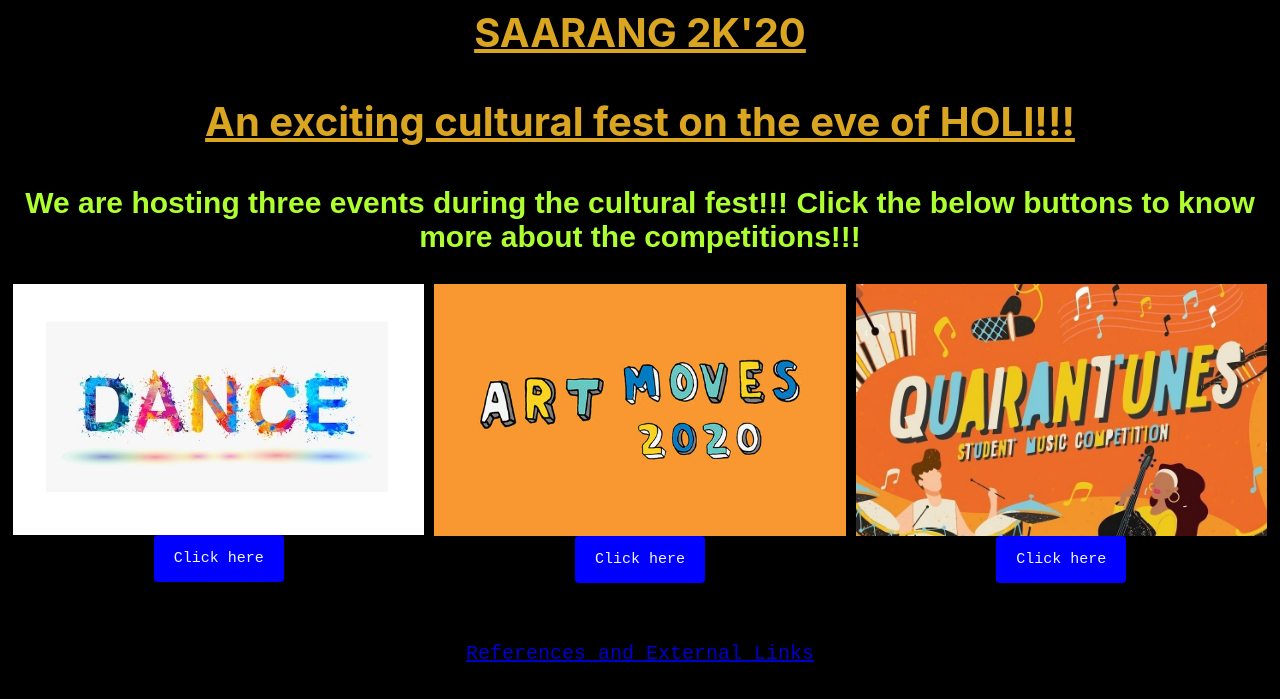
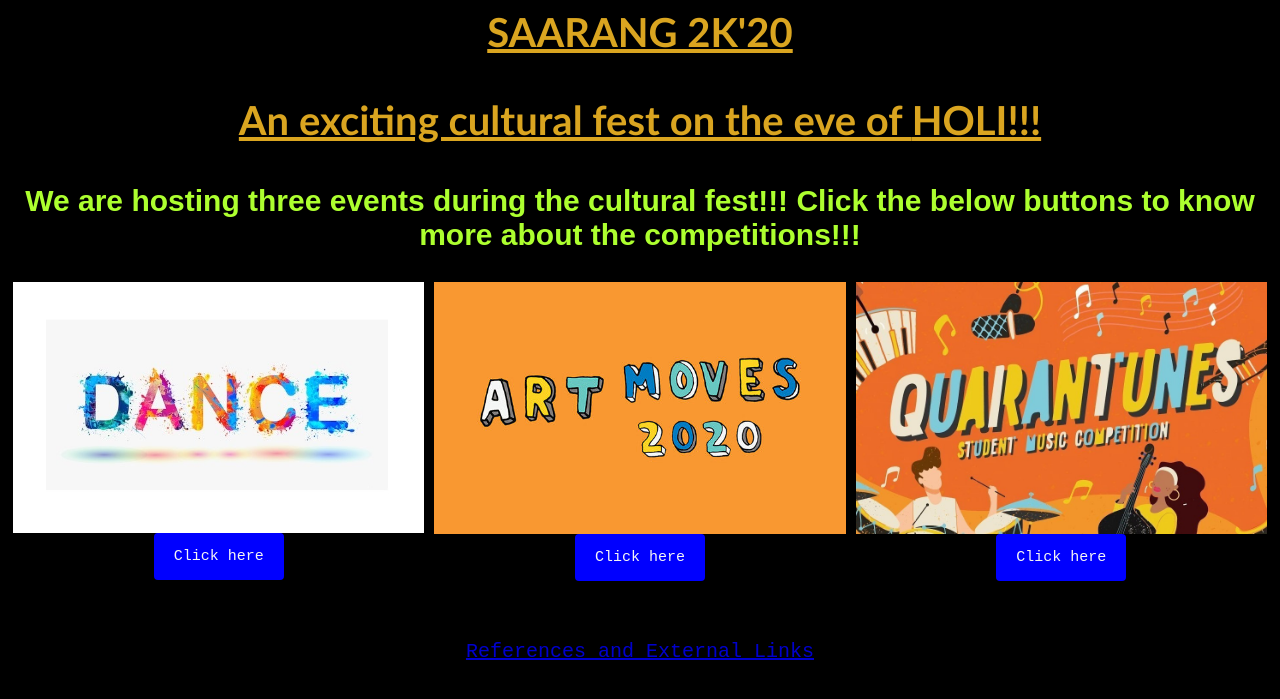
Before and after one commit to iamvittaln/SAARANG-2020, a plain HTML site: page index.html in a window 1280 px wide. Drawn offline with Linux system fonts and the light colour scheme.

Commit message:
Fixed broken font in Ubuntu environment

```diff
--- a/index.css
+++ b/index.css
@@ -4,12 +4,12 @@ body{
 h1{
     text-decoration: underline;
     font-size: 40px;
-    font-family: -apple-system, BlinkMacSystemFont, 'Segoe UI', Roboto, Oxygen, Ubuntu, Cantarell, 'Open Sans', 'Helvetica Neue', sans-serif;
+    font-family: 'Trebuchet MS', 'Lucida Sans Unicode', 'Lucida Grande', 'Lucida Sans', Arial, sans-serif;
     color: goldenrod;
 }
 h2{
     font-size: 30px;
-    font-family: fantasy;
+    font-family: Arial, Helvetica, sans-serif;
     text-align: center;
     color: greenyellow;
 }
```
